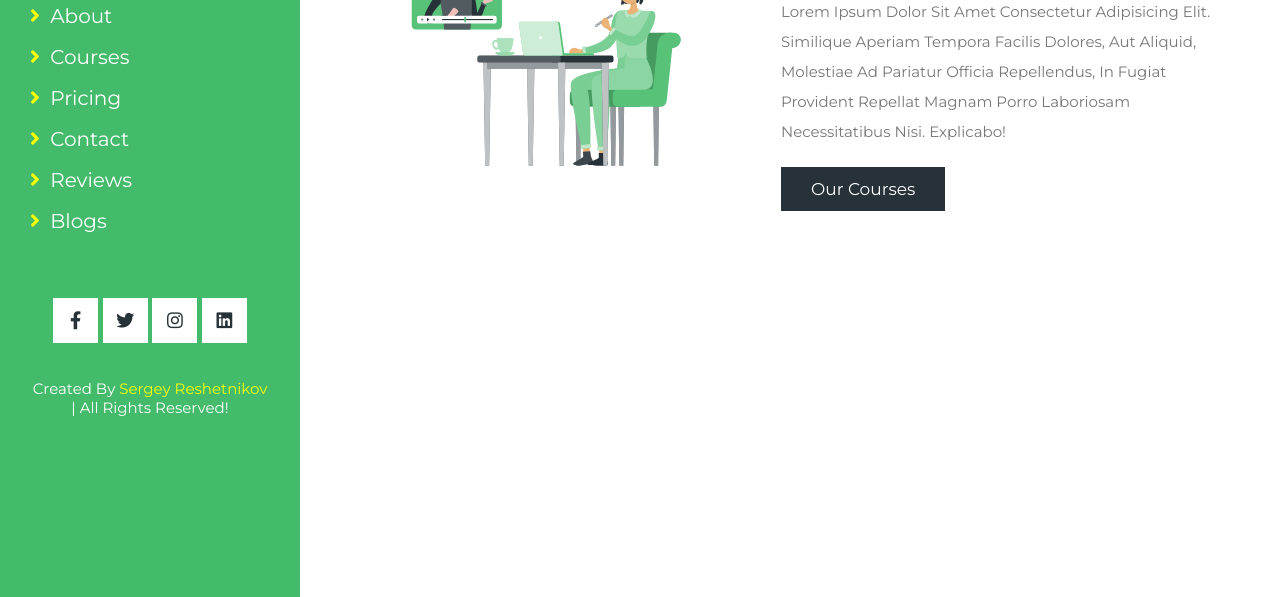
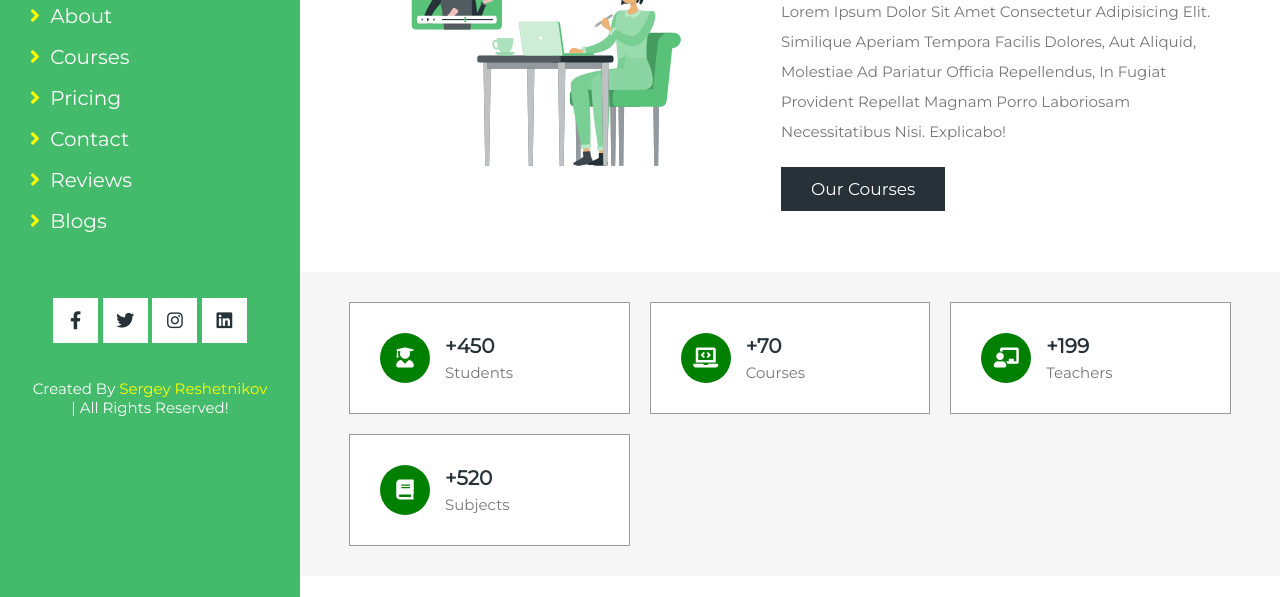
Before and after one commit to Sergey-Reshetnikov/education-website, a website: page index.html in a window 1280 px wide. Shown: the part 203-800 px from the top of the page. Drawn offline with Linux system fonts and the light colour scheme.

Commit message:
feat: finish section info

```diff
--- a/css/style.scss
+++ b/css/style.scss
@@ -212,6 +212,42 @@ section {
 }
 
 
+.info-container {
+  @include grid(25rem);
+
+  .box {
+    padding: 3rem;
+    background: $white;
+    display: flex;
+    align-items: center;
+    gap: 1.5rem;
+    border: $border;
+
+    i {
+      height: 5rem;
+      width: 5rem;
+      line-height: 5rem;
+      font-size: 2rem;
+      border-radius: 50%;
+      background: green;
+      color: $white;
+      text-align: center;
+    }
+
+    h3 {
+      font-size: 2rem;
+      padding-bottom: 0.5rem;
+      color: $black;
+    }
+
+    p {
+      font-size: 1.5rem;
+      color: $light-color;
+    }
+  }
+}
+
+
 
 
 
--- a/index.html
+++ b/index.html
@@ -43,6 +43,37 @@
     <a href="#courses" class="btn">our courses</a>
   </div>
 </section>
+<section class="info-container">
+  <div class="box">
+    <i class="fas fa-user-graduate"></i>
+    <div class="info">
+      <h3>+450</h3>
+      <p>students</p>
+    </div>
+  </div>
+  <div class="box">
+    <i class="fas fa-laptop-code"></i>
+    <div class="info">
+      <h3>+70</h3>
+      <p>courses</p>
+    </div>
+  </div>
+  <div class="box">
+    <i class="fas fa-chalkboard-teacher"></i>
+    <div class="info">
+      <h3>+199</h3>
+      <p>teachers</p>
+    </div>
+  </div>
+  <div class="box">
+    <i class="fas fa-book"></i>
+    <div class="info">
+      <h3>+520</h3>
+      <p>subjects</p>
+    </div>
+  </div>
+</section>
+
 
 <script src="js/script.js" defer></script>
 </body>
```
Also changed, not shown: css/style.css.
